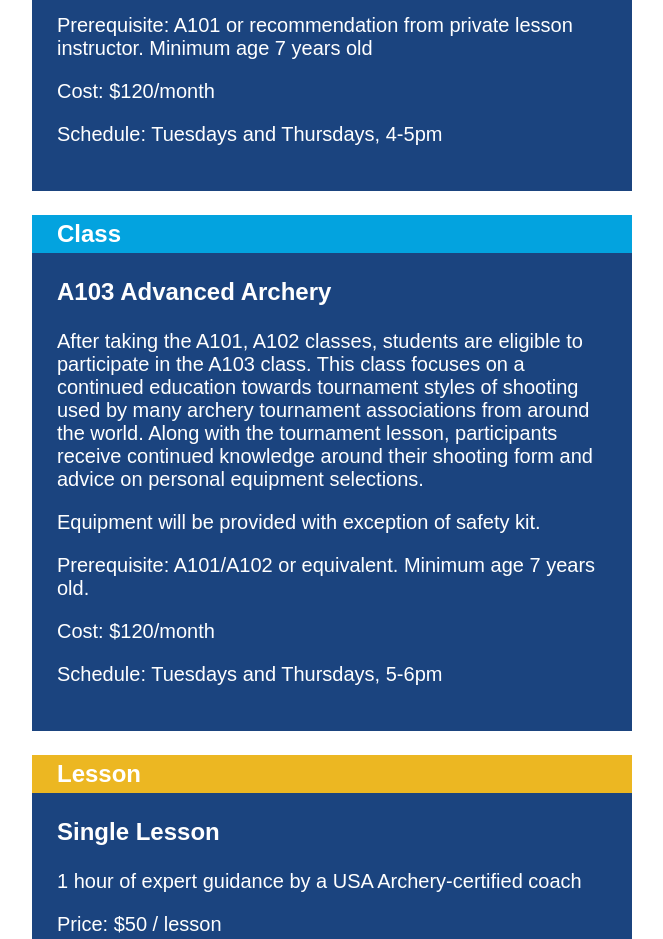
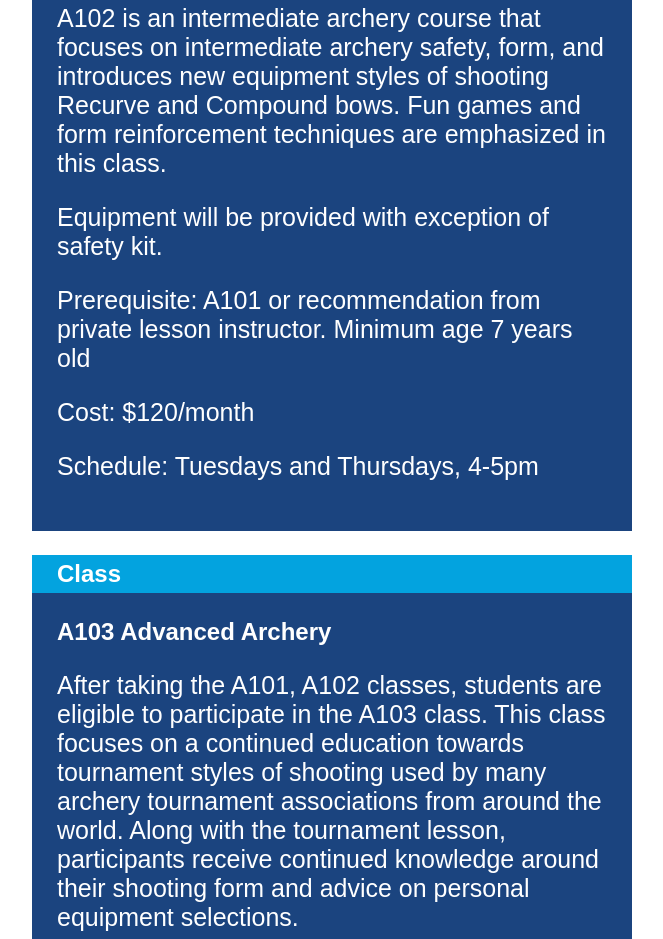
Before and after one commit to bit-encoder/archer, a plain HTML site: page index.html in a window 1280 px wide. Shown: the part 960-1899 px from the top of the page, without its empty margins (308-971 px from the left). Drawn offline with Linux system fonts and the light colour scheme.

Commit message:
Fix; add accessibility improvements.

```diff
--- a/styles/stylesheet.css
+++ b/styles/stylesheet.css
@@ -86,6 +86,7 @@ main h2 {
 
 .lesson-gold {
     background-color: #ECB722;
+    color: #444444;
 }
 
 .article-title {
@@ -114,7 +115,7 @@ article {
 }
 
 article p {
-    font-size: 20px;
+    font-size: 25px;
 }
 
 .instructor-bio {
```
Also changed, not shown: instructors.html (+1 -1 lines).
